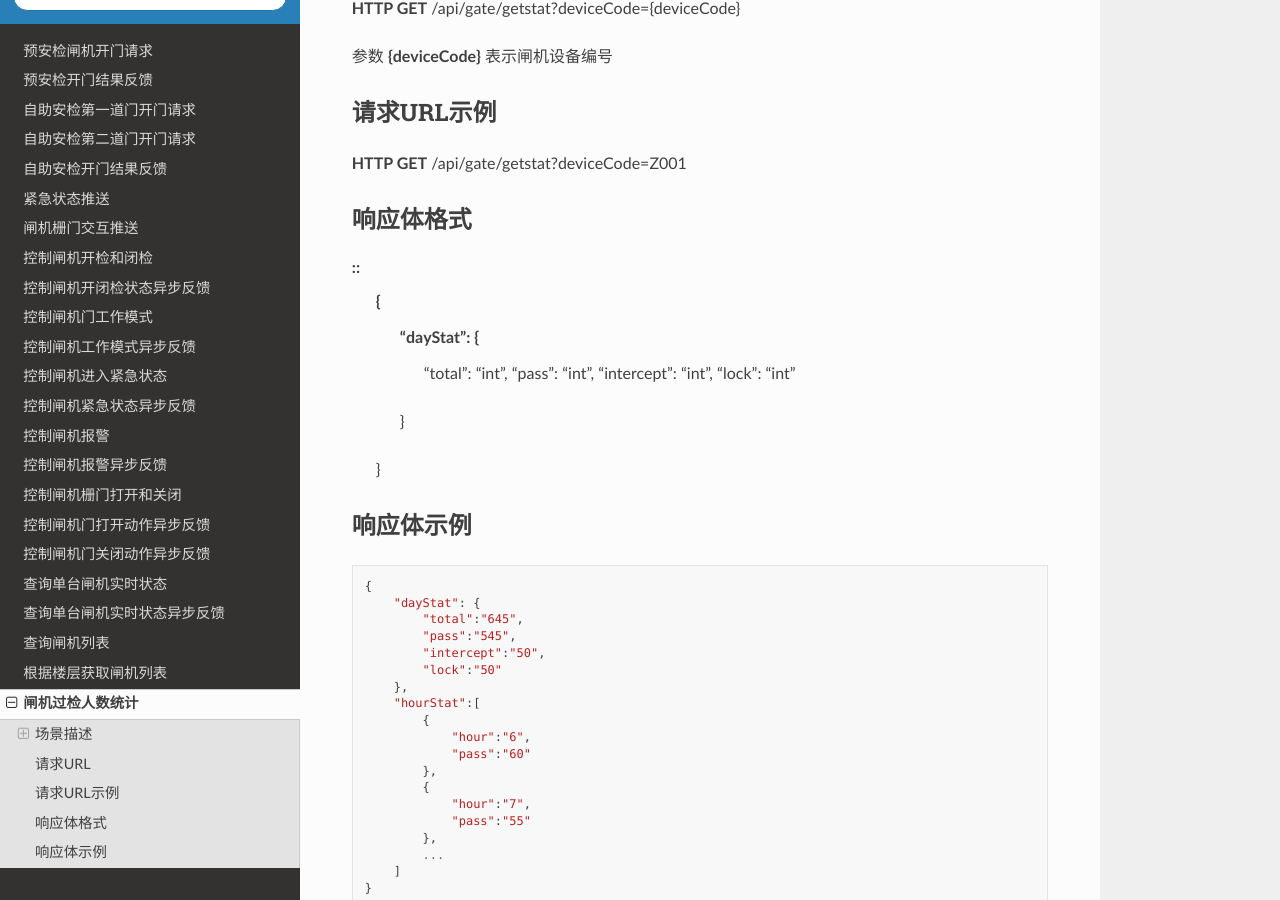
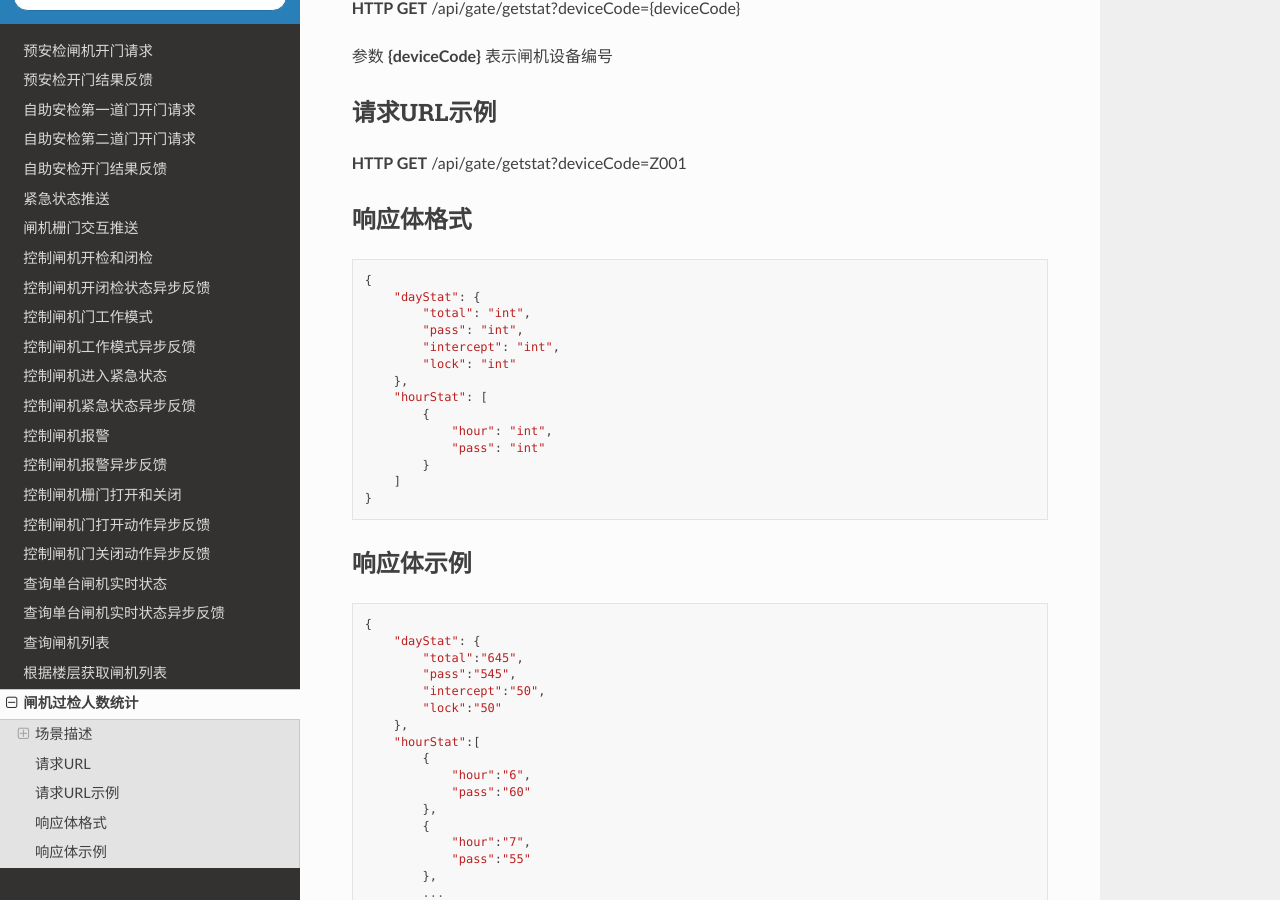
Before and after one commit to kinshines/security-gate-api-doc, a Sphinx documentation site: the page built from source/get_stat.rst, in a window 1280 px wide and 900 px high, scrolled down 438 px. Built offline with Sphinx 7.4.7 and the Read the Docs theme 2.0.0, drawn with Linux system fonts in a browser that asks for light colours.

Commit message:
hourStat

```diff
--- a/source/get_stat.rst
+++ b/source/get_stat.rst
@@ -23,13 +23,20 @@
 响应体格式
 -------------
 ::
+
     {
         "dayStat": {
             "total": "int",
             "pass": "int",
             "intercept": "int",
             "lock": "int"
-        }
+        },
+        "hourStat": [
+            {
+                "hour": "int",
+                "pass": "int"
+            }
+        ]
     }
 
 响应体示例
```
